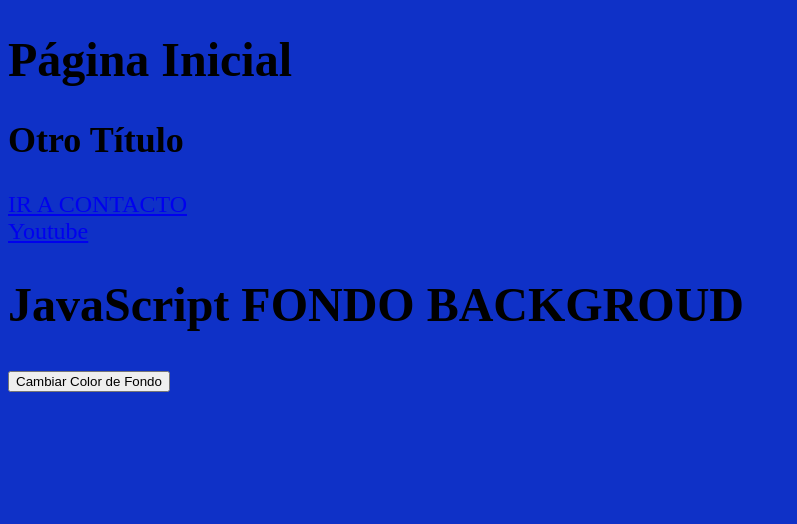
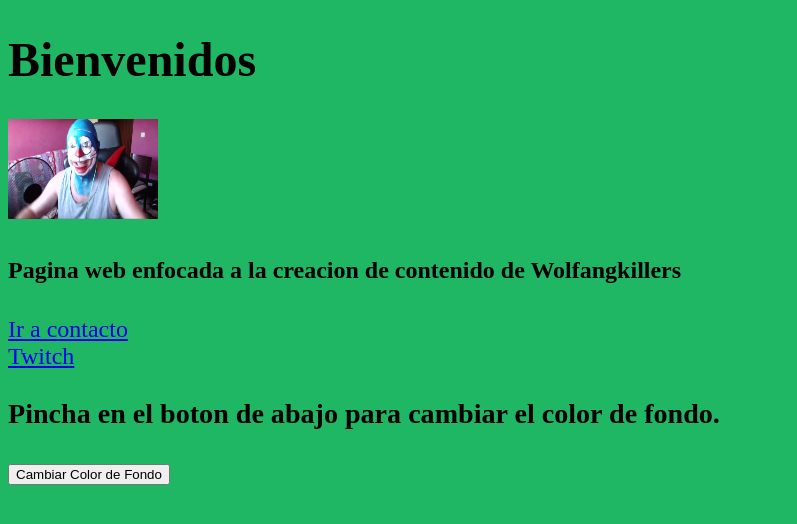
Before and after one commit to Alesso-ai/Alejandro-Ruiz-Prueba, a plain HTML site: page index.html in a window 1280 px wide. Shown: the whole page, without its empty margins (0-797 px from the left). Drawn offline with Linux system fonts and the light colour scheme.

Commit message:
Actualizado todo el proyecto

```diff
--- a/Scripts/Script.JS
+++ b/Scripts/Script.JS
@@ -1,12 +1,14 @@
-function generarColorAleatorio() {
-    const letras = "0123456789ABCDEF";
-    let color = "#";
-    for (let i = 0; i < 6; i++) {
-        color += letras[Math.floor(Math.random() * 16)];
-    }
-    return color;
+/*Funcion para generar color aleatorio , const valor constante*/
+
+function generarColorAleatorio(){
+    const color="#"+ Math.floor(Math.random()*16777215).toString(16);
+    console.log("Color hexadecimal generado: " + color)
+    return color
 }
+
 function cambiarColorDeFondo() {
     const colorAleatorio = generarColorAleatorio();
     document.body.style.backgroundColor = colorAleatorio;
 }
+
+const cambioColor = document.getElementById("cambioColor");
--- a/Styles/style.css
+++ b/Styles/style.css
@@ -42,3 +42,9 @@ a{
     border: 1px solid #ccc; /* Borde alrededor del video */
     box-shadow: 0 0 10px rgba(0, 0, 0, 0.5); /* Sombra alrededor del video */
 }
+
+.imagen {
+    width: 150px;
+    height: 100px;
+
+}
--- a/index.html
+++ b/index.html
@@ -5,19 +5,21 @@
     <meta name="description" content="Prueba inicial del primer día de clase de DWEC">
     <meta name="viewport" content="width=device-width, initial-scale=1.0">
     <title>Prueba Inicial</title>
-    <link rel="stylesheet" href="/assets/style.css">
-
+    <!--Abajo añadimos la hoja de estilos-->
+    <link rel="stylesheet" href="Styles/style.css" type="text/css" />
+    <!--Abajo añadimos icono a la web-->
+    <link rel="icon" href="assets/Favicon.ico" type="image/x-icon"/>
 </head>
 
 <body>
-    <h1>Página Inicial</h1>
-    <h2>Otro Título</h2>
-    <a href="contacto.html">IR A CONTACTO</a>
-    <div><a href="https://youtube.es">Youtube</a></div>
-    <!--<img src="">-->
 
-
-    <h1>JavaScript FONDO BACKGROUD</h1>
+    <h1>Bienvenidos</h1>
+    <img class="imagen" src="assets/wolfangkillers.jpg" alt="Wolfangkillers"/>
+    <h4>Pagina web enfocada a la creacion de contenido de Wolfangkillers</h4>
+    <a href="contacto.html">Ir a contacto</a>
+    <br/>
+    <a href="https://www.twitch.tv/wolfangkillers">Twitch</a>
+    <h3>Pincha en el boton de abajo para cambiar el color de fondo.</h3>
     <button onclick="cambiarColorDeFondo()">Cambiar Color de Fondo</button>
     <script src="/Scripts/Script.JS"></script>
 
```
Also changed, not shown: contacto.html (+4 -4 lines), assets/Favicon.ico (added), assets/wolfangkillers.jpg (added).
